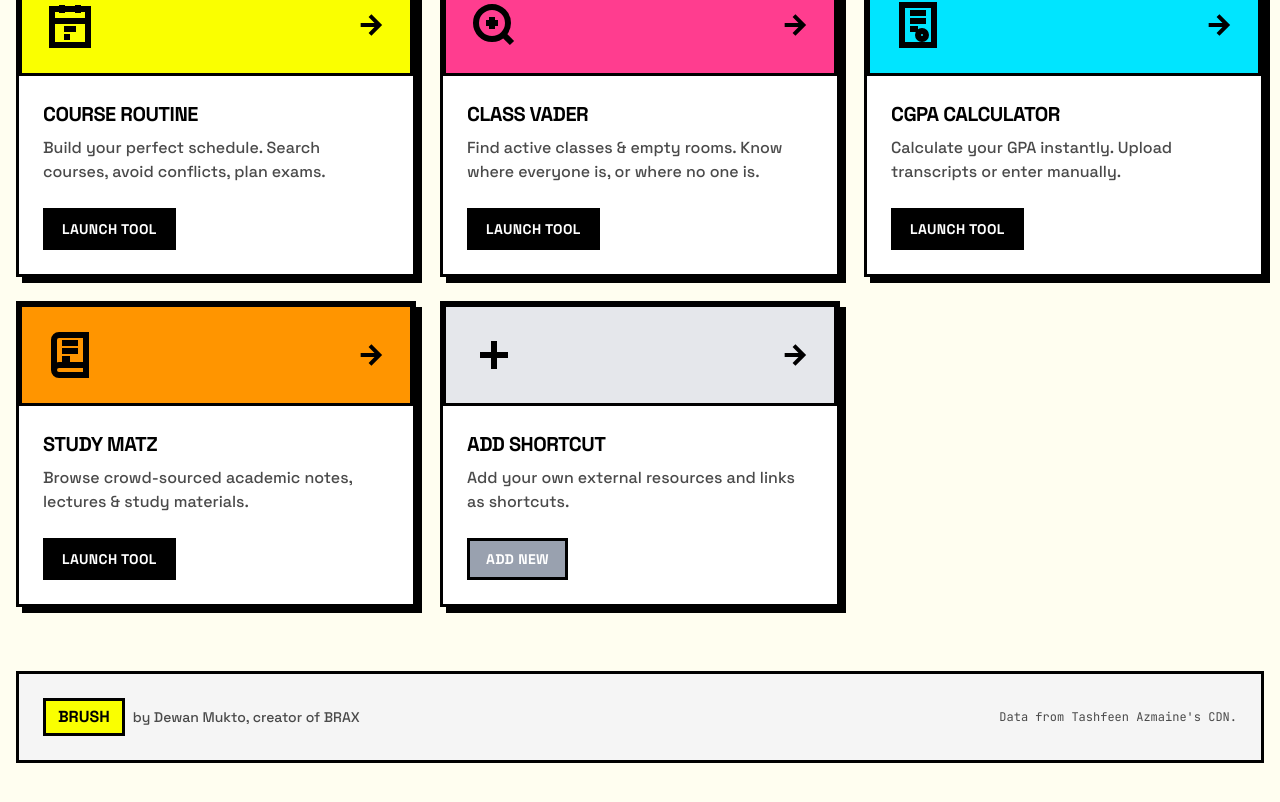
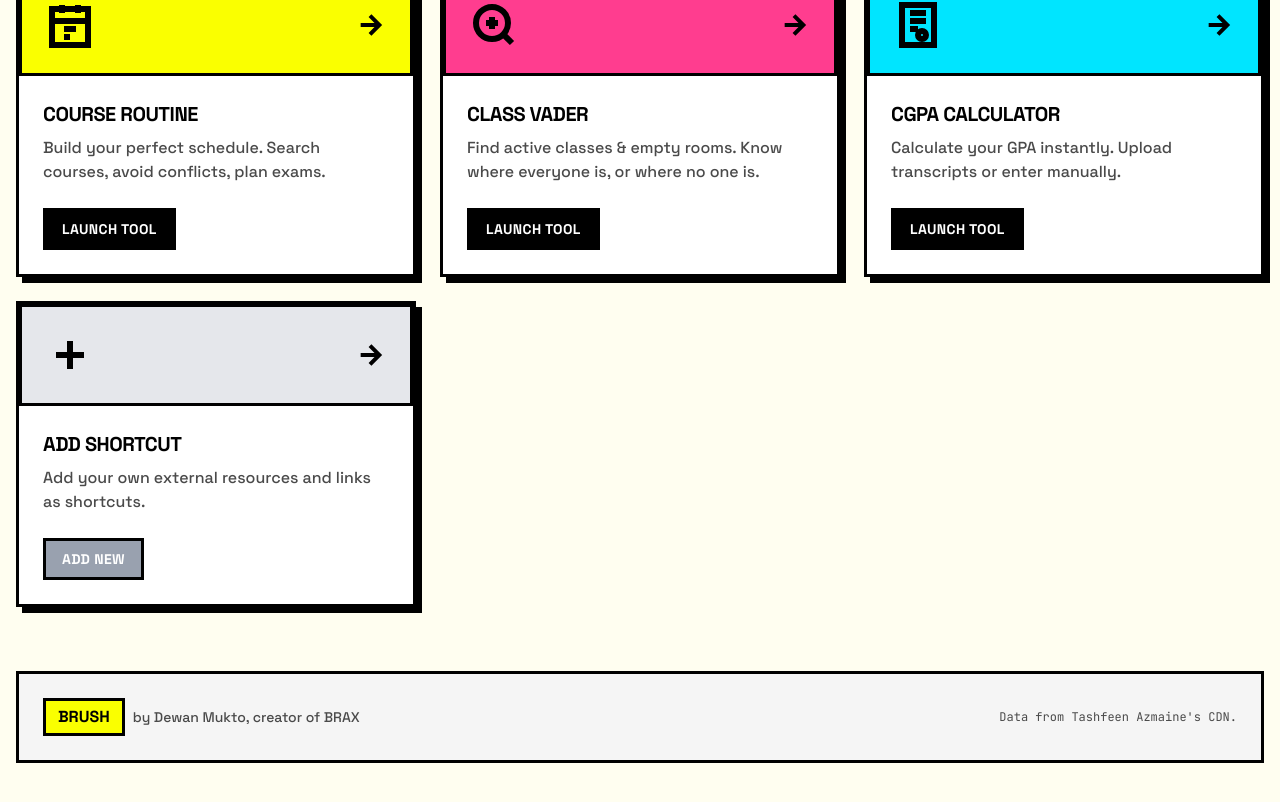
Before and after one commit to dwmk/brush, a Next.js app: page / in a window 1280 px wide. Shown: the part 686-1488 px from the top of the page. Built offline with nearby package versions, Linux system fonts and the light colour scheme.

Commit message:
Eniamza faces issues due to StudyMatz so removed

```diff
--- a/app/page.tsx
+++ b/app/page.tsx
@@ -51,22 +51,6 @@ const tools = [
         <line x1="8" y1="10" x2="16" y2="10" />
         <line x1="8" y1="14" x2="12" y2="14" />
         <circle cx="14" cy="17" r="2" />
-      </svg>
-    ),
-  },
-  {
-    id: 'studymatz',
-    name: 'Study Matz',
-    description: 'Browse crowd-sourced academic notes, lectures & study materials.',
-    href: '/studymatz',
-    color: 'bg-[#FF9500]',
-    icon: (
-      <svg viewBox="0 0 24 24" className="w-12 h-12" fill="none" stroke="currentColor" strokeWidth="3">
-        <path d="M4 19.5A2.5 2.5 0 0 1 6.5 17H20" />
-        <path d="M6.5 2H20v20H6.5A2.5 2.5 0 0 1 4 19.5v-15A2.5 2.5 0 0 1 6.5 2z" />
-        <line x1="8" y1="6" x2="16" y2="6" />
-        <line x1="8" y1="10" x2="16" y2="10" />
-        <line x1="8" y1="14" x2="12" y2="14" />
       </svg>
     ),
   },
--- a/components/navbar.tsx
+++ b/components/navbar.tsx
@@ -10,7 +10,6 @@ const navItems = [
   { href: '/routine', label: 'Routine' },
   { href: '/classvader', label: 'Class Vader' },
   { href: '/cgpa', label: 'CGPA' },
-  { href: '/studymatz', label: 'Study Matz' },
 ]
 
 export function Navbar() {
```
Also changed, not shown: app/oldstudymatz/page.tsx (renamed from app/studymatz/page.tsx).
